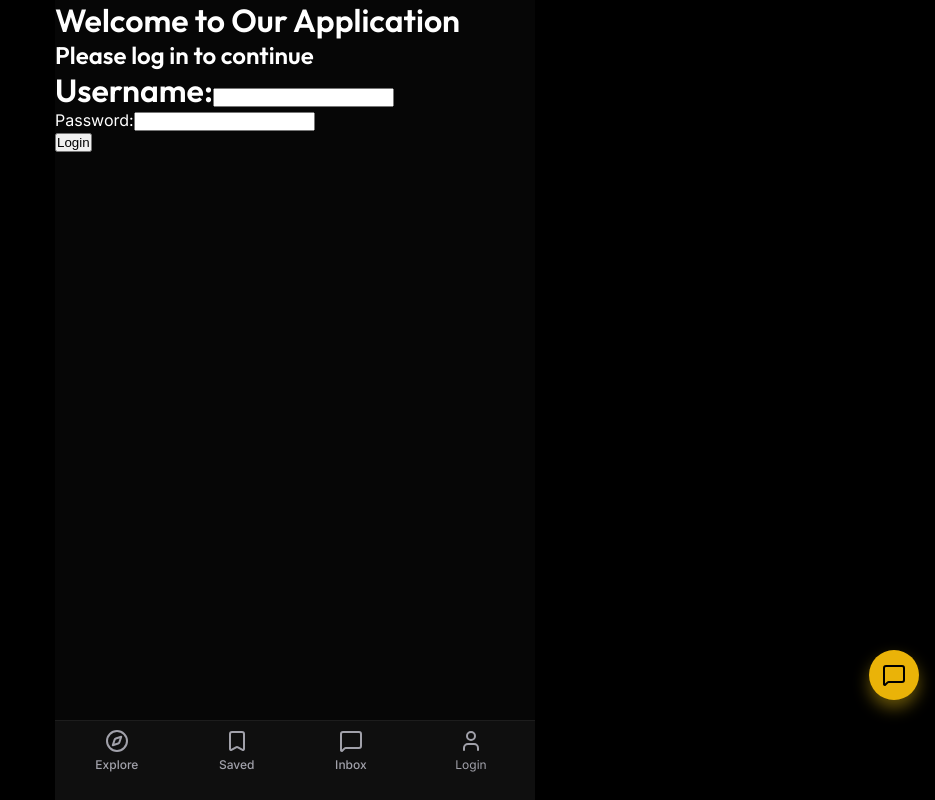
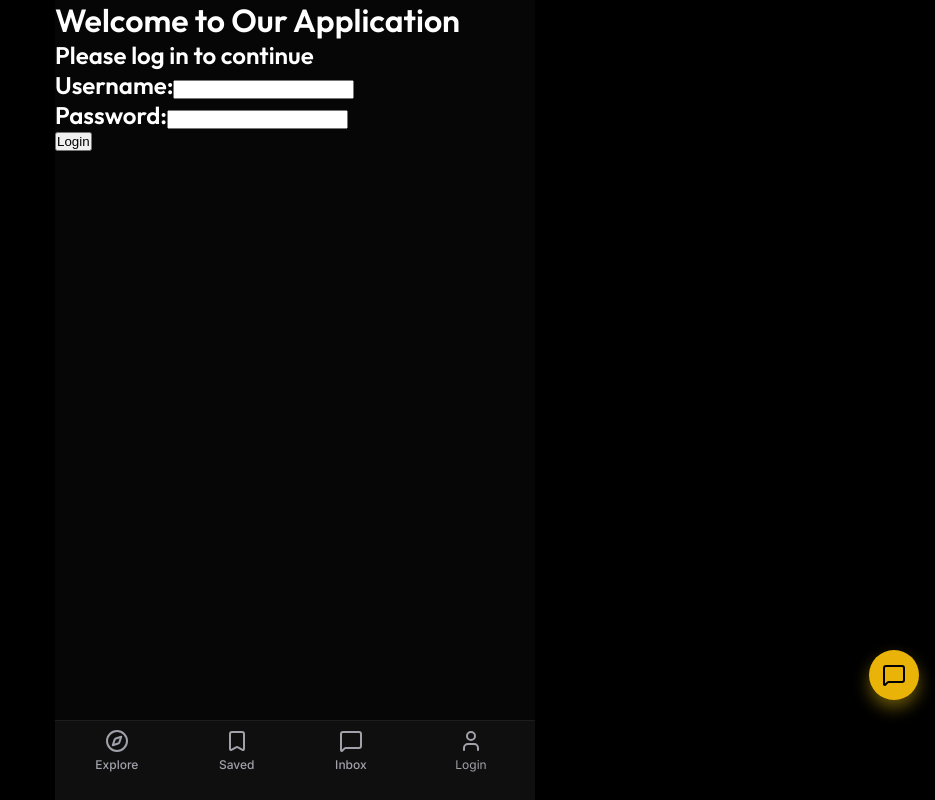
Before and after one commit to saiveeramalla09/saden, a React (Vite) app: page /login in a window 1280 px wide. Shown: the whole page, without its empty margins (345-1280 px from the left). Built offline with nearby package versions, Linux system fonts and the light colour scheme.

Commit message:
Change header tags in Login form

```diff
--- a/src/pages/Login.jsx
+++ b/src/pages/Login.jsx
@@ -7,14 +7,16 @@ const Login = () => {
             <h2>Please log in to continue</h2>
             <form>
                 <div>
-                    <h1>
+                    <h2>
                     <label htmlFor="username">Username:</label>
                     <input type="text" id="username" name="username" required />
-                    </h1>
+                    </h2>
                 </div>
                 <div>
+                    <h2>
                     <label htmlFor="password">Password:</label>
                     <input type="password" id="password" name="password" required />
+                    </h2>
                 </div>
                 <button type="submit">Login</button>
             </form>
```
